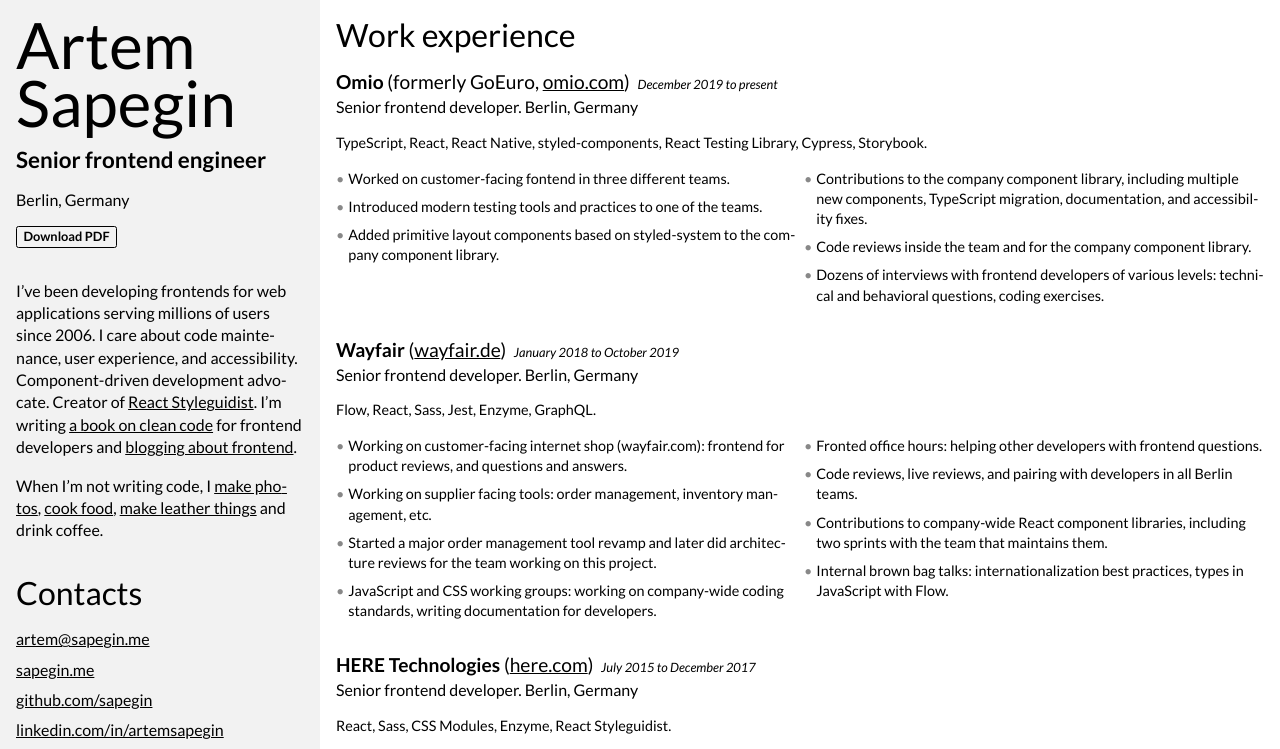
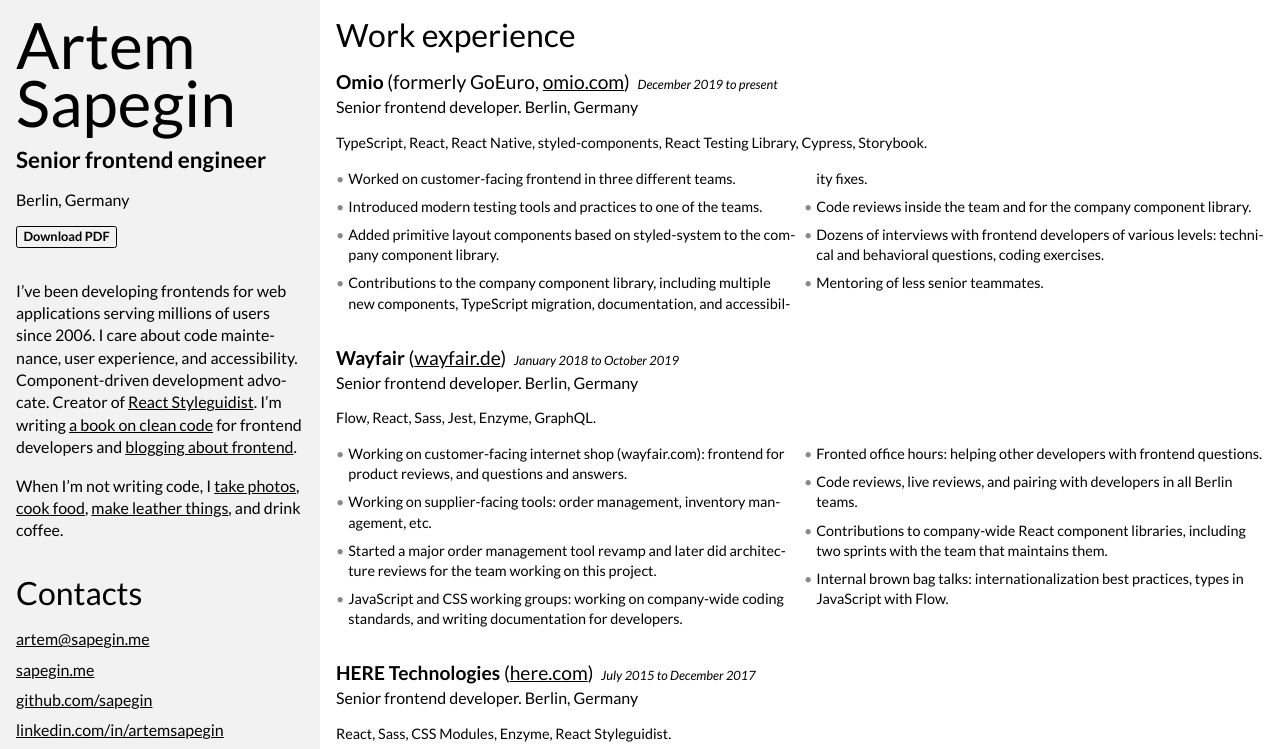
Before and after one commit to sapegin/cv, a website: page public/index.html in a window 1280 px wide. Shown: the top 749 px of the page. Drawn offline with Linux system fonts and the light colour scheme.

Commit message:
Tweak text a bit

```diff
--- a/public/index.html
+++ b/public/index.html
@@ -56,7 +56,7 @@
 							href="https://sapegin.me/photos/"
 							target="_blank"
 							rel="noopener noreferrer"
-							>make photos</a
+							>take photos</a
 						>,
 						<a
 							href="https://tacohuaco.co/"
@@ -69,8 +69,7 @@
 							target="_blank"
 							rel="noopener noreferrer"
 							>make leather things</a
-						>
-						and drink coffee.
+						>, and drink coffee.
 					</p>
 				</section>
 				<section>
@@ -166,7 +165,7 @@
 					</p>
 					<ul>
 						<li>
-							Worked on customer-facing fontend in three different teams.
+							Worked on customer-facing frontend in three different teams.
 						</li>
 						<li>
 							Introduced modern testing tools and practices to one of the teams.
@@ -187,6 +186,9 @@
 						<li>
 							Dozens of interviews with frontend developers of various levels:
 							technical and behavioral questions, coding exercises.
+						</li>
+						<li>
+							Mentoring of less senior teammates.
 						</li>
 					</ul>
 				</article>
@@ -217,7 +219,7 @@
 							for product reviews, and questions and answers.
 						</li>
 						<li>
-							Working on supplier facing tools: order management, inventory
+							Working on supplier-facing tools: order management, inventory
 							management, etc.
 						</li>
 						<li>
@@ -226,7 +228,7 @@
 						</li>
 						<li>
 							JavaScript and CSS working groups: working on company-wide coding
-							standards, writing documentation for developers.
+							standards, and writing documentation for developers.
 						</li>
 						<li>
 							Fronted office hours: helping other developers with frontend
```
